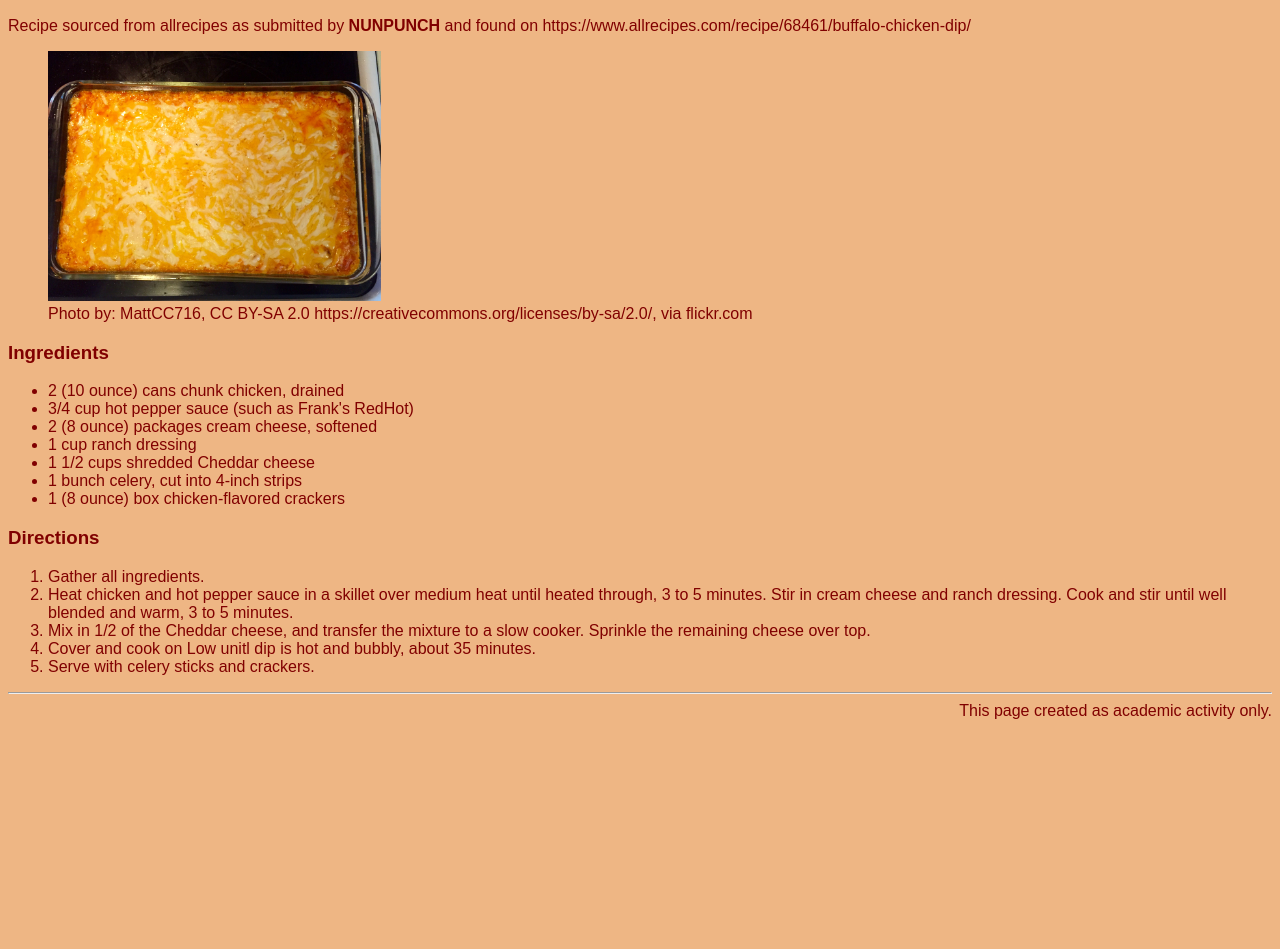
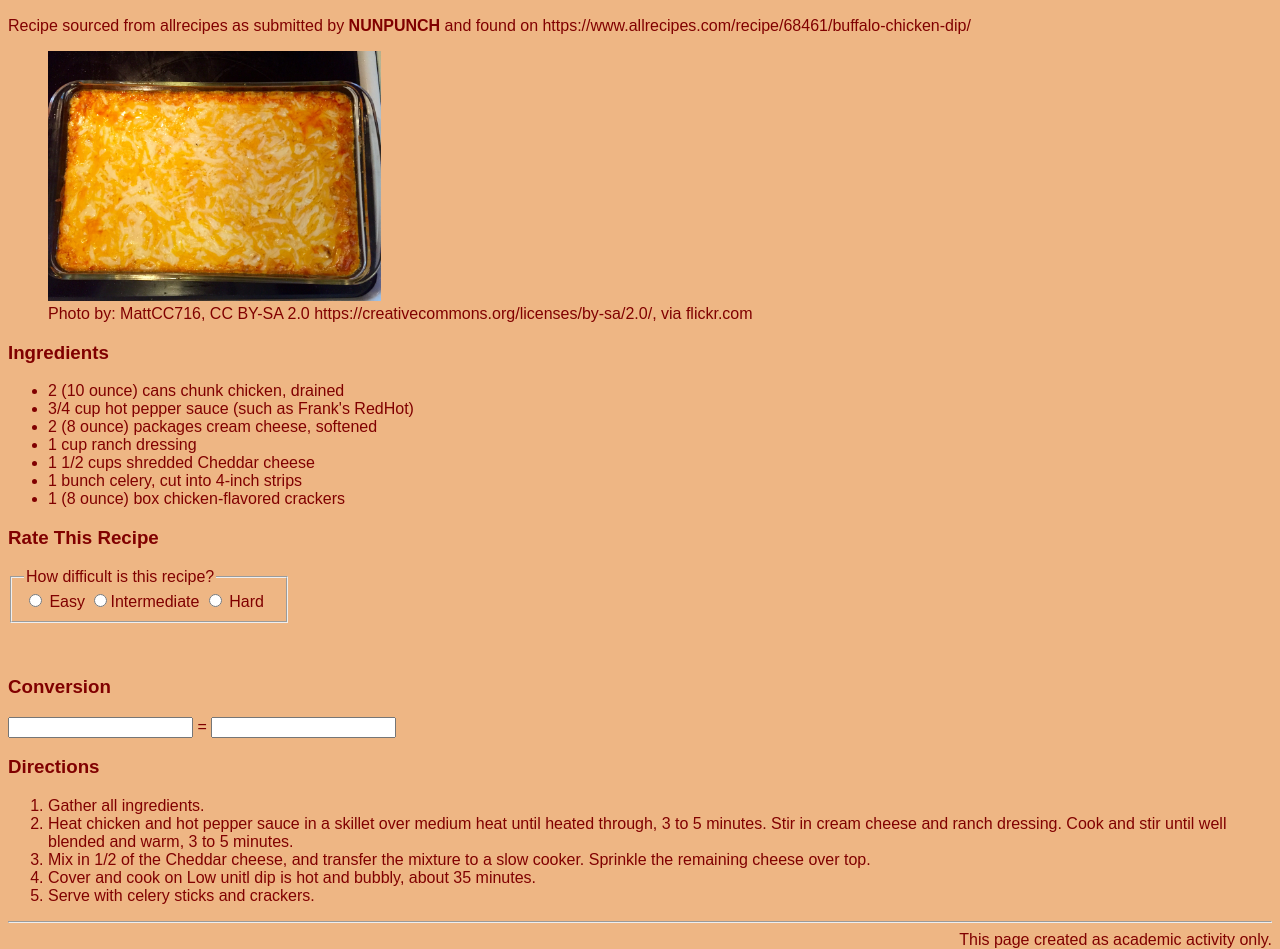
Before and after one commit to kyttekatte/CodingAssignment3, a plain HTML site: page index.html in a window 1280 px wide. Shown: the part 111-1060 px from the top of the page. Before the commit the page ends 831 px from the top, so only its background shows below. Drawn offline with Linux system fonts and the light colour scheme.

Commit message:
Initial commit for CA3

```diff
--- a/index.html
+++ b/index.html
@@ -28,6 +28,20 @@
           <li>1 (8 ounce) box chicken-flavored crackers</li>
       </ul>
 
+    <h3 class="rate">Rate This Recipe</h3>
+      <fieldset style="width: 250px;">
+        <legend>How difficult is this recipe?</legend>
+          <input type="radio" id="easy" name="easy"> Easy
+          <input type="radio" id="med" name="med">Intermediate
+          <input type="radio"id="hard" name="hard"> Hard
+      </fieldset>
+      <p>&nbsp;</p>
+
+    <h3>Conversion</h3>
+      <input type="text" id="tblspn" name ="tblspn">
+      =
+      <input type="text" id="cups" name="cups">
+
     <!-- <h3>Equipment</h3>
       <ul>
           <li>skillet</li>
```
Also changed, not shown: images/valid-html-recipe-burke.png (deleted). Lines whose indentation alone changed are shown as unchanged.
